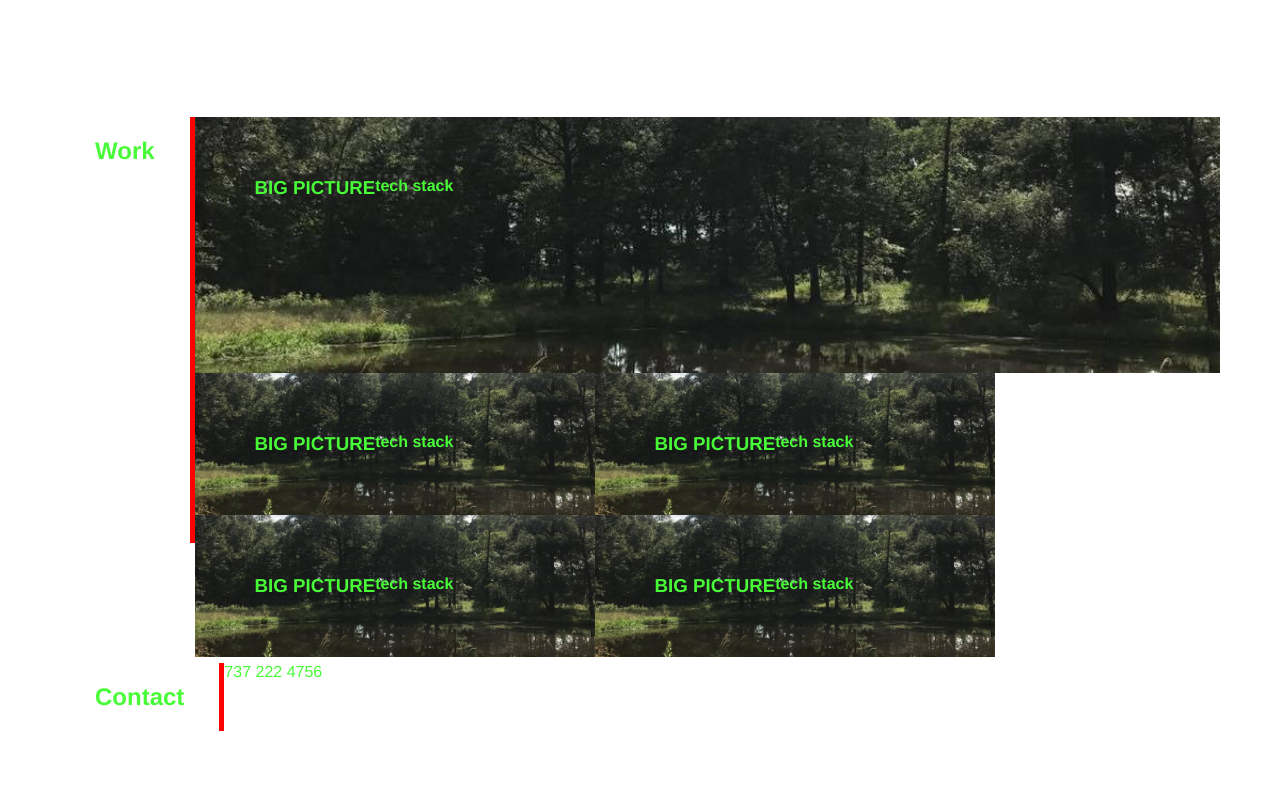
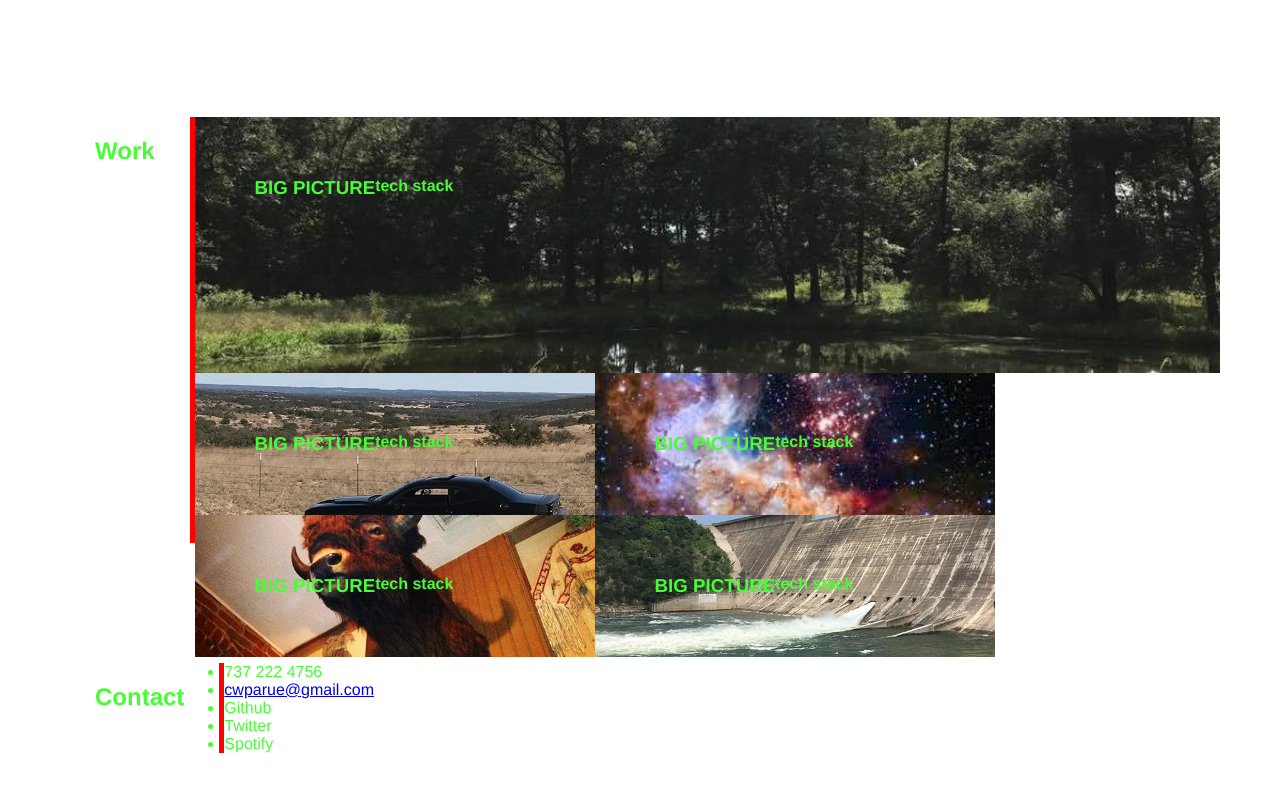
Before and after one commit to pardue95/portfolio, a plain HTML site: page index.html in a window 1280 px wide. Shown: the part 707-1498 px from the top of the page. Drawn offline with Linux system fonts and the light colour scheme.

Commit message:
update readme

```diff
--- a/assets/css/style.css
+++ b/assets/css/style.css
@@ -146,30 +146,38 @@ section.large-work {
 }
 
 section.placeHolderOne {
-  background-image: url("../images/pond.jpg");
+  background-image: url("../images/car.jpg");
   background-size: cover;
   background-position: center;
   width: 25em;
 }
 
 section.placeHolderTwo {
-  background-image: url("../images/pond.jpg");
+  background-image: url("../images/stars.jpg");
   background-size: cover;
   background-position: center;
   width: 25em;
 }
 
 section.placeHolderThree {
-  background-image: url("../images/pond.jpg");
+  background-image: url("../images/buff.jpg");
   background-size: cover;
   background-position: center;
   width: 25em;
 }
 
 section.placeHolderFour {
-  background-image: url("../images/pond.jpg");
+  background-image: url("../images/dam.jpg");
   background-size: cover;
   background-position: center;
   width: 25em;
 }
 /* HERO STYLES START */
+
+
+@media screen and (max-width: 768px) {
+  main,
+  nav {
+    flex-direction: column;
+  }
+}
--- a/index.html
+++ b/index.html
@@ -112,10 +112,18 @@
         <h2>Contact</h2>
       </header>
       <article id="contact" class="section-copy">
-        <div>737 222 4756</div>
+        <nav>
+          <ul>
+            <li class="phone">737 222 4756</li>
+            <li class="email">
+              <a href="mailto:cwpardue@gmail.com">cwparue@gmail.com</a>
+            </li>
+            <li>Github</li>
+            <li>Twitter</li>
+            <li>Spotify</li>
+          </ul>
+        </nav>
       </article>
-      <article></article>
-      <article></article>
     </section>
 
     <!-- BEGIN CONTACT -->
```
Also changed, not shown: assets/images/buff.jpg (added), assets/images/car.jpg (added), assets/images/dam.jpg (added), assets/images/stars.jpg (added), 2 other files.
